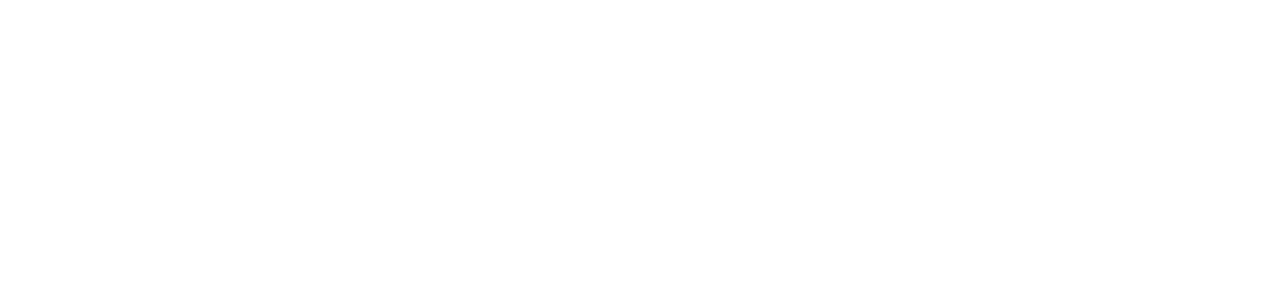
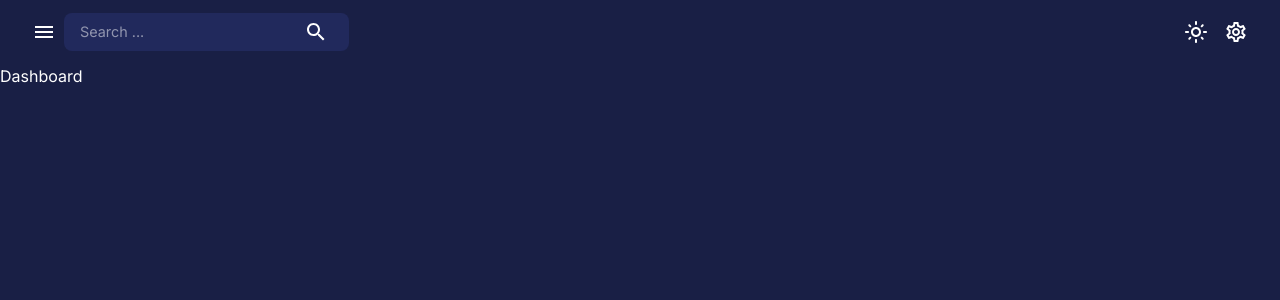
Before and after one commit to anshkush92/admin-dashboard-mern, a React (Create React App) app in the folder client/: page /dashboard in a window 1280 px wide. Shown: the top 300 px of the page. Built offline with nearby package versions, Linux system fonts and the light colour scheme.

Commit message:
Created the basic top navbar, added the ability to change the theme by using the ThemeProvider and providing the color palette which we have used

```diff
--- a/client/src/App.js
+++ b/client/src/App.js
@@ -1,5 +1,36 @@
+import { CssBaseline, ThemeProvider } from "@mui/material";
+import { createTheme } from "@mui/material/styles";
+import { useSelector } from "react-redux";
+import { Route, Routes } from "react-router-dom";
+
+import themeSettings from "./theme";
+import Layout from "./components/Layout/Layout";
+
+import Dashboard from "./pages/Dashboard";
+
 function App() {
-  return <div className="app"></div>;
+  // Gets the current mode state from the redux store
+  const { mode } = useSelector((state) => state.toggleMode);
+  // console.log("🚀 ~ file: App.js:8 ~ App ~ mode", mode);
+
+  const theme = createTheme(themeSettings(mode));
+
+  // Learn why do we use <CssBaseline />  https://mui.com/material-ui/react-css-baseline/#approach
+  // <Layout /> will be in every route nested inside it
+
+  return (
+    <div className="app">
+      <ThemeProvider theme={theme}>
+        <CssBaseline />
+        <Routes>
+          <Route element={<Layout />}>
+            <Route path="/" element={<Dashboard />} />
+            <Route path="/dashboard" element={<Dashboard />}></Route>
+          </Route>
+        </Routes>
+      </ThemeProvider>
+    </div>
+  );
 }
 
 export default App;
--- /dev/null
+++ b/client/src/components/Common/FlexBetween.jsx
@@ -0,0 +1,10 @@
+import { Box } from "@mui/material";
+import { styled } from "@mui/system";
+
+const FlexBetween = styled(Box)({
+  display: "flex",
+  justifyContent: "space-between",
+  alignItems: "center",
+});
+
+export default FlexBetween;
--- /dev/null
+++ b/client/src/components/Layout/Layout.jsx
@@ -0,0 +1,18 @@
+import React, { useState } from "react";
+import { Outlet } from "react-router-dom";
+import { Box } from "@mui/material";
+import { useSelector } from "react-redux";
+
+import Navbar from "../Navbar/Navbar";
+
+const Layout = () => {
+  // Learn use case of <Outlet /> (Very Good) https://www.youtube.com/watch?v=dkKlhaeGO7E
+  return (
+    <Box sx={{ width: "100%", height: "100%" }}>
+      <Navbar />
+      <Outlet />
+    </Box>
+  );
+};
+
+export default Layout;
--- /dev/null
+++ b/client/src/components/Navbar/Navbar.jsx
@@ -0,0 +1,70 @@
+import { useState } from "react";
+import { useDispatch } from "react-redux";
+import {
+  useTheme,
+  AppBar,
+  Toolbar,
+  IconButton,
+  InputBase,
+} from "@mui/material";
+
+import {
+  LightModeOutlined,
+  DarkModeOutlined,
+  Menu as MenuIcon,
+  Search,
+  SettingsOutlined,
+  ArrowDropDownOutlined,
+} from "@mui/icons-material";
+
+import { toggleMode } from "../../features/ToggleMode/ToggleMode.slice";
+import FlexBetween from "../Common/FlexBetween";
+
+const Navbar = () => {
+  const theme = useTheme();
+  const dispatch = useDispatch();
+
+  /* The Theme is working because we have wrapped our whole component in the ThemeProvider and given the theme which we wanna use the the mode is dark or light */
+
+  return (
+    <AppBar sx={{ position: "static", background: "none", boxShadow: "none" }}>
+      <Toolbar sx={{ justifyContent: "space-between" }}>
+        {/* LEFT SIDE */}
+        <FlexBetween>
+          <IconButton onClick={() => console.log("SideBar open / close")}>
+            <MenuIcon />
+          </IconButton>
+          <FlexBetween
+            sx={{
+              backgroundColor: theme.palette.background.alt,
+              borderRadius: "8px",
+              padding: "0.1rem 1rem",
+              gap: "0.5rem",
+            }}
+          >
+            <InputBase placeholder="Search ..." sx={{ fontSize: "0.9rem" }} />
+            <IconButton size="small">
+              <Search />
+            </IconButton>
+          </FlexBetween>
+        </FlexBetween>
+
+        {/* RIGHT SIDE */}
+        <FlexBetween>
+          <IconButton onClick={() => dispatch(toggleMode())}>
+            {theme.palette.mode === "dark" ? (
+              <LightModeOutlined />
+            ) : (
+              <DarkModeOutlined />
+            )}
+          </IconButton>
+          <IconButton>
+            <SettingsOutlined />
+          </IconButton>
+        </FlexBetween>
+      </Toolbar>
+    </AppBar>
+  );
+};
+
+export default Navbar;
--- a/client/src/features/ToggleMode/ToggleMode.slice.js
+++ b/client/src/features/ToggleMode/ToggleMode.slice.js
@@ -10,6 +10,7 @@
   reducers: {
     toggleMode: (state) => {
       state.mode = state.mode === "dark" ? "light" : "dark";
+      // console.log("🚀 ~ file: ToggleMode.slice.js:13 ~ mode", state.mode);
     },
   },
 });
--- a/client/src/index.css
+++ b/client/src/index.css
@@ -1,9 +1,10 @@
 @import url("https://fonts.googleapis.com/css2?family=Inter:wght@400;600;700&display=swap");
 
-html {
-  /* This makes 1rem = 10px, which makes it easier for the calculation */
-  font-size: 62.5%;
-}
+/*
+  Default Font Size = 1 rem = 16px
+  Search Font Size = 0.9 rem
+  Search Padding = 0.2 rem 1 rem
+*/
 
 html,
 body,
@@ -12,7 +13,4 @@
   width: "100%";
   height: 100%;
   font-family: "Inter", sans-serif;
-  padding: 0;
-  margin: 0;
-  box-sizing: border-box;
 }
--- a/client/src/index.js
+++ b/client/src/index.js
@@ -4,12 +4,15 @@
 import App from "./App";
 import { Provider } from "react-redux";
 import store from "./app/store";
+import { BrowserRouter } from "react-router-dom";
 
 const root = ReactDOM.createRoot(document.getElementById("root"));
 root.render(
   <React.StrictMode>
-    <Provider store={store}>
-      <App />
-    </Provider>
+    <BrowserRouter>
+      <Provider store={store}>
+        <App />
+      </Provider>
+    </BrowserRouter>
   </React.StrictMode>
 );
--- /dev/null
+++ b/client/src/pages/Dashboard.jsx
@@ -0,0 +1,7 @@
+import React from "react";
+
+const Dashboard = () => {
+  return <div>Dashboard</div>;
+};
+
+export default Dashboard;
--- a/client/src/theme.js
+++ b/client/src/theme.js
@@ -15,7 +15,7 @@
 };
 
 // color design tokens export
-export const tokensDark = {
+const tokensDark = {
   grey: {
     0: "#ffffff", // manually adjusted
     10: "#f6f6f6", // manually adjusted
@@ -58,10 +58,10 @@
   },
 };
 
-export const tokensLight = reverseTokens(tokensDark);
+const tokensLight = reverseTokens(tokensDark);
 
 // mui theme settings
-export const themeSettings = (mode) => {
+const themeSettings = (mode) => {
   return {
     palette: {
       mode: mode,
@@ -109,10 +109,8 @@
           }),
     },
     typography: {
-      // To make sure that 1rem = 10px
-      htmlFontSize: 10,
       fontFamily: ["Inter", "sans-serif"].join(","),
-      fontSize: 12,
+
       h1: {
         fontFamily: ["Inter", "sans-serif"].join(","),
         fontSize: 40,
@@ -140,3 +138,6 @@
     },
   };
 };
+
+export { tokensDark, tokensLight };
+export default themeSettings;
```
